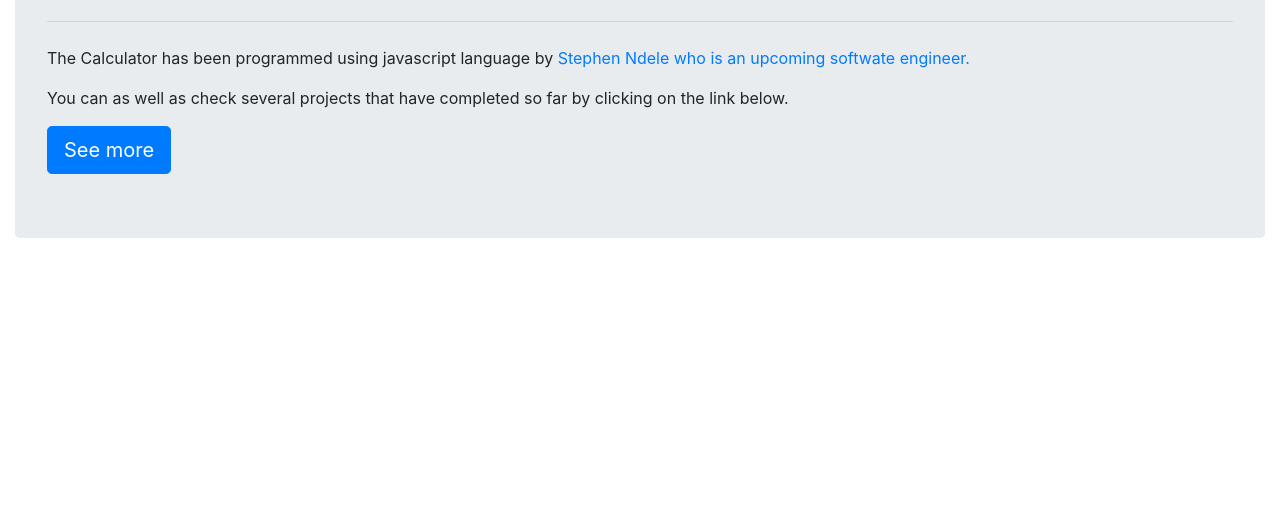
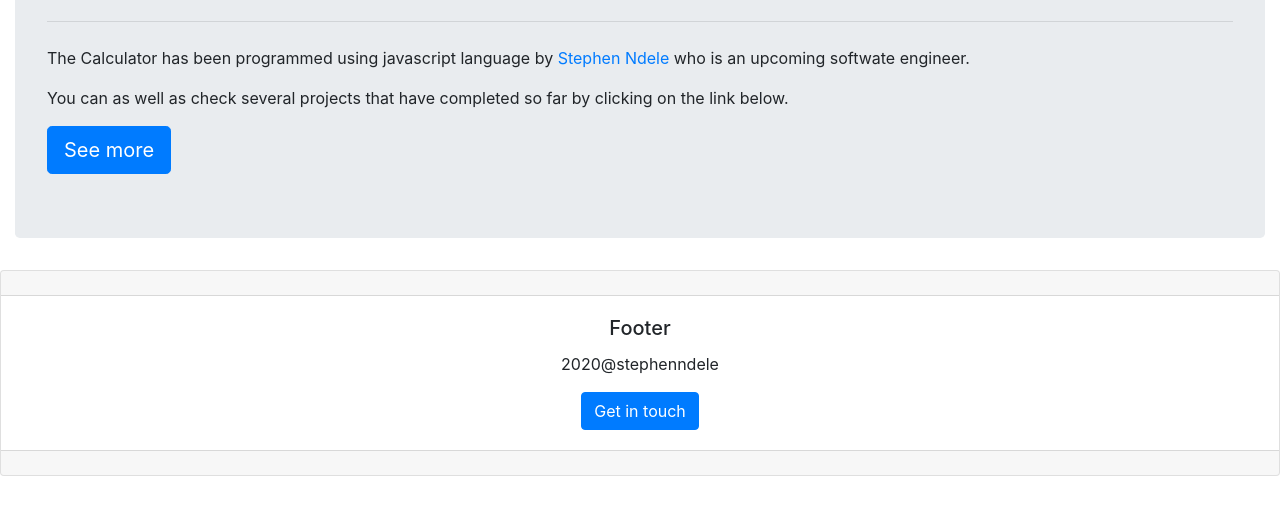
Before and after one commit to stephenndele/birthday-calculator, a plain HTML site: page index.html in a window 1280 px wide. Shown: the part 258-772 px from the top of the page. Drawn offline with nearby package versions, Linux system fonts and the light colour scheme.

Commit message:
Add footer

```diff
--- a/index.html
+++ b/index.html
@@ -33,7 +33,7 @@
             <p class="lead"> the programs allows users to enter the year, month and date of their birth and returns to them the day of the week they were born.
                 </p>
             <hr class="my-4">
-            <p>The Calculator has been programmed using javascript language by <a href="https://stephenndele.github.io/portfolio-stephen/"> Stephen Ndele who is an upcoming softwate engineer.</a></p>
+            <p>The Calculator has been programmed using javascript language by <a href="https://stephenndele.github.io/portfolio-stephen/"> Stephen Ndele </a> who is an upcoming softwate engineer.</p>
             <p>You can as well as check several projects that have completed so far by clicking on the link below.</p>
             <a class="btn btn-primary btn-lg" href="https://github.com/stephenndele" role="button">See more</a>
           </div>
@@ -42,7 +42,18 @@
 
 
 
+    <div class="card text-center">
+      <div class="card-header">
+      </div>
+      <div class="card-body">
+        <h5 class="card-title">Footer</h5>
+        <p class="card-text">2020@stephenndele</p>
+        <a href="#" class="btn btn-primary">Get in touch</a>
+      </div>
+      <div class="card-footer text-muted">
 
+      </div>
+    </div>
  <script src="https://code.jquery.com/jquery-3.4.1.slim.min.js" integrity="sha384-J6qa4849blE2+poT4WnyKhv5vZF5SrPo0iEjwBvKU7imGFAV0wwj1yYfoRSJoZ+n" crossorigin="anonymous"></script>
 <script src="https://cdn.jsdelivr.net/npm/popper.js@1.16.0/dist/umd/popper.min.js" integrity="sha384-Q6E9RHvbIyZFJoft+2mJbHaEWldlvI9IOYy5n3zV9zzTtmI3UksdQRVvoxMfooAo" crossorigin="anonymous"></script>
 <script src="https://stackpath.bootstrapcdn.com/bootstrap/4.4.1/js/bootstrap.min.js" integrity="sha384-wfSDF2E50Y2D1uUdj0O3uMBJnjuUD4Ih7YwaYd1iqfktj0Uod8GCExl3Og8ifwB6" crossorigin="anonymous"></script>
```
